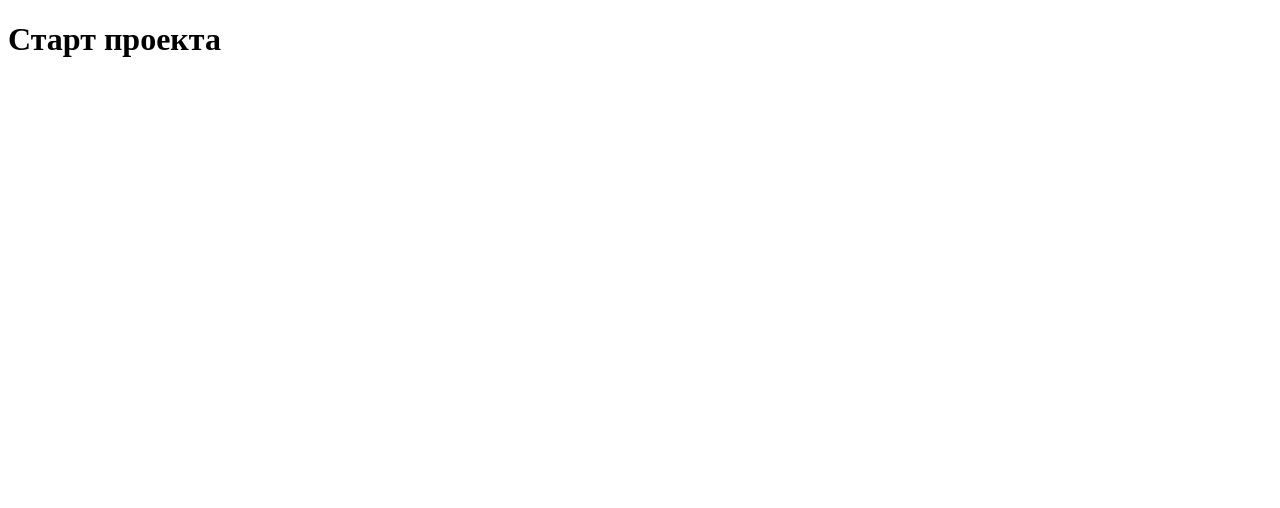
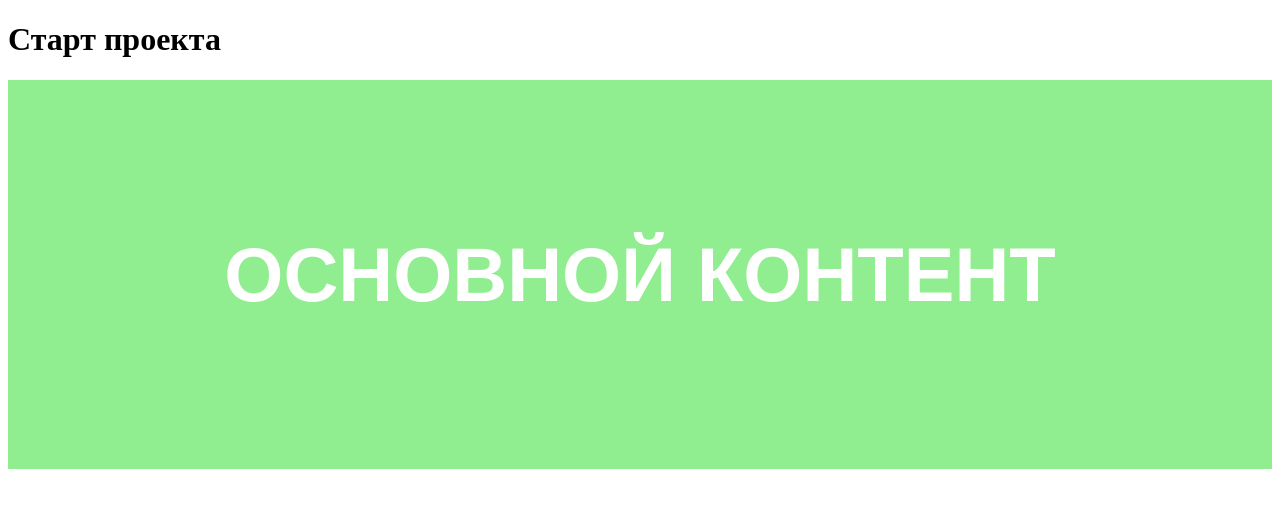
Before and after one commit to ine-nk/intensive-day-1, a plain HTML site: page index.html in a window 1280 px wide. Drawn offline with Linux system fonts and the light colour scheme.

Commit message:
content added

```diff
--- a/css/main.css
+++ b/css/main.css
@@ -0,0 +1,8 @@
+.main{
+    background-color: lightgreen;
+    padding: 100px;
+    font-size: 38px;
+    color: #fff;
+    font-family: sans-serif;
+    text-align: center;
+}
--- a/index.html
+++ b/index.html
@@ -5,10 +5,14 @@
     <meta name="viewport" content="width=device-width, initial-scale=1.0">
     <meta http-equiv="X-UA-Compatible" content="ie=edge">
     <title>Start-Git</title>
+    <link rel="stylesheet" href="./css/main.css">
 </head>
 <body>
     <h1>Старт проекта</h1>
 
+    <main class="main">
+        <h1>ОСНОВНОЙ КОНТЕНТ</h1>
+    </main>
 
 </body>
 </html>
```
